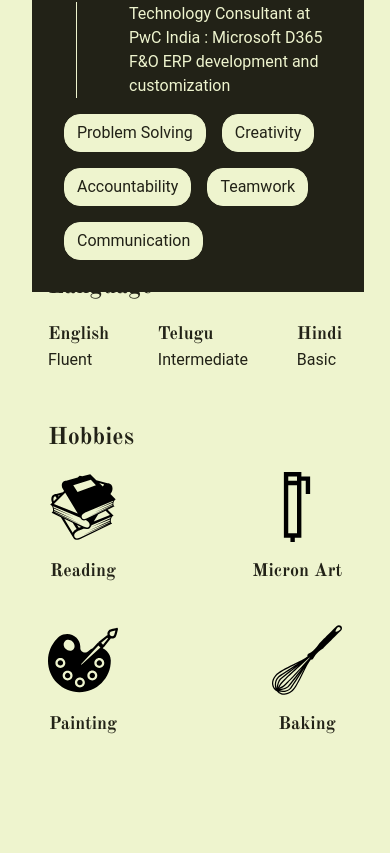
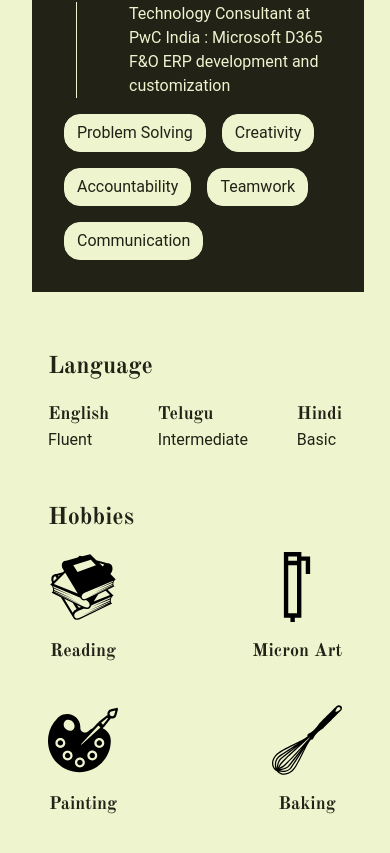
Before and after one commit to RamyaKasara/portfolioRK-app, a React (Vite) app: page /about-me in a window 390 px wide. Shown: the part 2569-3422 px from the top of the page. Built offline with nearby package versions, Linux system fonts and the light colour scheme; a web font is replaced by a local one.

Commit message:
some more layout fixes

```diff
--- a/src/components/page.jsx
+++ b/src/components/page.jsx
@@ -7,15 +7,36 @@ const PageBox = styled(Box)(({ background, height, width }) => ({
     minHeight: typeof height === 'object' ? 'auto' : height || 'auto', // Fallback for non-responsive height
     background: background || theme.palette.background.primary,
     ...(typeof height === 'object' && {
+        ...(height.xs && {
             [theme.breakpoints.up('xs')]: {
-            minHeight: height.xs, // Small screens
+                minHeight: height.xs, // Height for xs breakpoint
             },
+        }),
+        ...(height.sm && {
             [theme.breakpoints.up('sm')]: {
-            minHeight: height.sm, // Small screens
+                minHeight: height.sm, // Height for sm breakpoint
             },
+        }),
+        ...(height.md && {
             [theme.breakpoints.up('md')]: {
-            minHeight: height.md, // Medium and larger screens
+                minHeight: height.md, // Height for md breakpoint
             },
+        }),
+        ...(height.lg && {
+            [theme.breakpoints.up('lg')]: {
+                minHeight: height.lg, // Height for lg breakpoint
+            },
+        }),
+        ...(height.xl && {
+            [theme.breakpoints.up('xl')]: {
+                minHeight: height.xl, // Height for xl breakpoint
+            },
+        }),
+        ...(height.custom && {
+            '@media (min-width: 400px) and (max-width: 600px)': {
+                minHeight: height.custom, // Custom range: 400px to 600px
+            },
+        }),
     }),
 }));
 
--- a/src/pages/aboutme/hobbiesAndLanguage.jsx
+++ b/src/pages/aboutme/hobbiesAndLanguage.jsx
@@ -29,7 +29,16 @@ function  HobbiesAndLanguage() {
         <Box sx={{
             padding: { xs: '1rem 3rem', md: '2rem 9rem' },
             width: { xs: '100%', md: '60%' },
-            mt: { xs: '52rem', sm:'38rem', md: '0rem' },
+            marginTop: { xs: '57rem', sm: '38rem', md: '0rem' },
+            [theme.breakpoints.between(400, 440)]: {
+                mt: '50rem', // Custom margin-top for screens between 400px and 540px
+            },
+            [theme.breakpoints.between(440, 500)]: {
+                mt: '40rem', // Custom margin-top for screens between 400px and 540px
+            },
+            [theme.breakpoints.between(500, 600)]: {
+                mt: '28rem', // Custom margin-top for screens between 400px and 540px
+            },
             display: 'flex',
             flexDirection: 'column',
             gap: '3rem',
--- a/src/pages/aboutme/index.jsx
+++ b/src/pages/aboutme/index.jsx
@@ -175,7 +175,7 @@ function AboutMePage() {
                 <Box sx={{
                     width: { xs: '85%', md: '40%' },
                     position: 'relative',
-                    top: { xs:'2rem', md: '-9rem' },
+                    top: { xs: '2rem', md: '-9rem' },
                     right: { xs: '-2rem', md: '-3rem' },
                     zIndex: 2,
                 }}>
```
Lines whose indentation alone changed are shown as unchanged.
